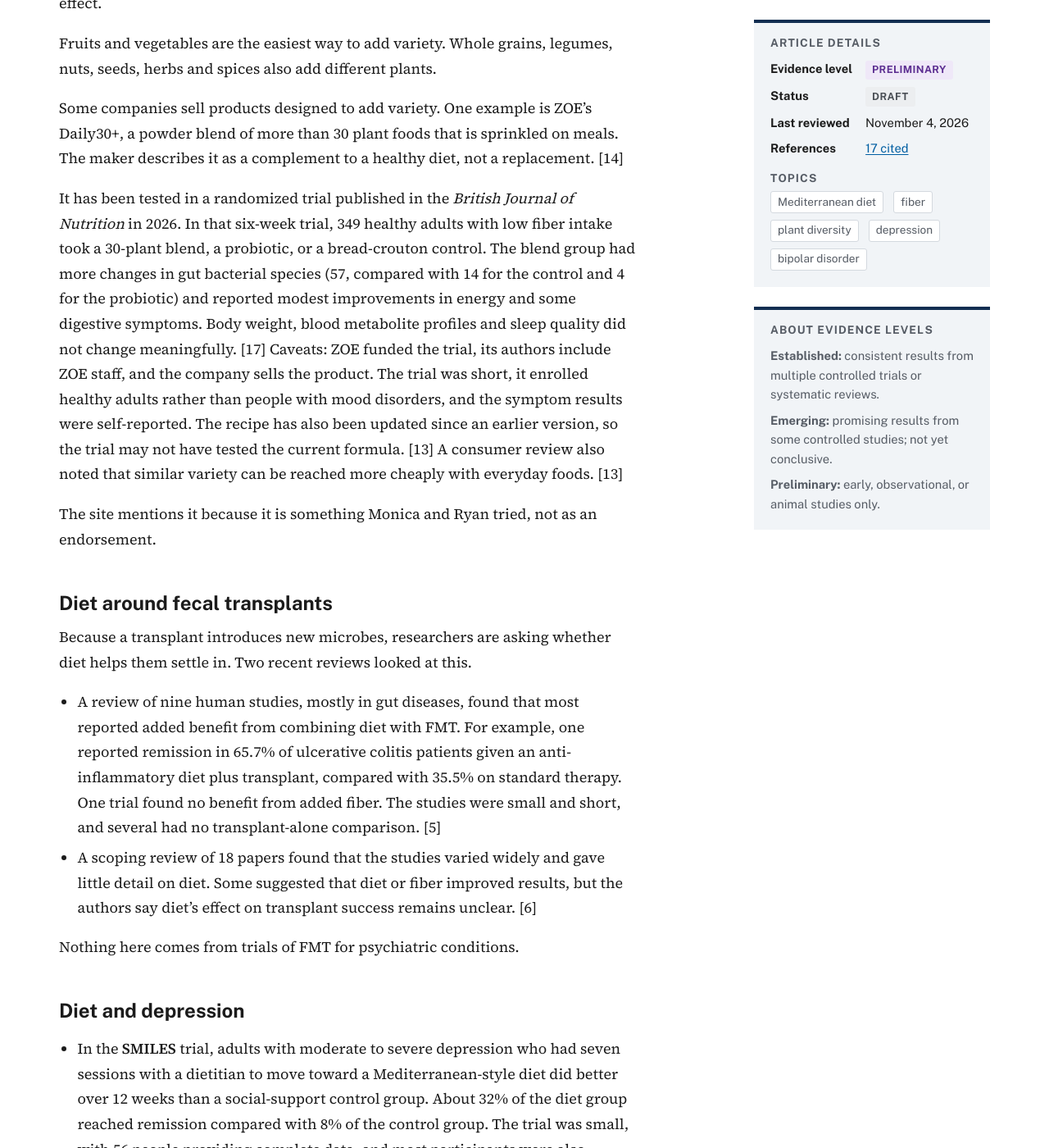
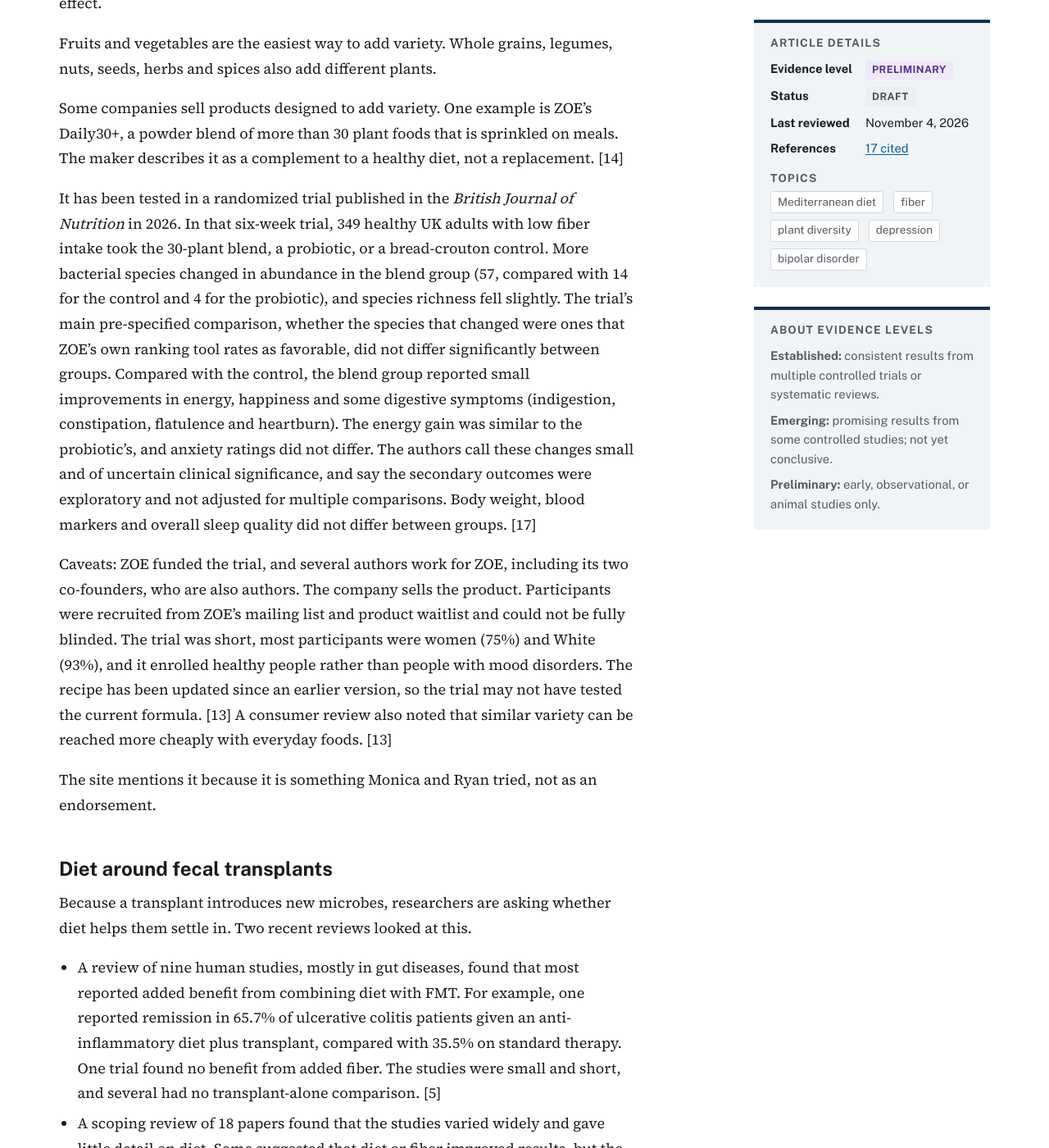
Before and after one commit to ryanmburns93/gut-microbiome-treatment-research-hub, a Jekyll site: the page built from _reading/mediterranean-diet-and-mood.md, in a window 1280 px wide and 1400 px high, scrolled down 2278 px. Shown: the whole window at 82% size. Built offline with Jekyll 4.4.1, drawn with Linux system fonts in a browser that asks for light colours; some of the changed text lies outside the part shown.

Commit message:
Tighten Daily30 trial summary against the published paper
Co-Authored-By: Claude Sonnet 5.5 <noreply@anthropic.com>
Claude-Session: https://claude.ai/code/session_01SV7nfsmy2RZvwfh98h429Q

```diff
--- a/_reading/mediterranean-diet-and-mood.md
+++ b/_reading/mediterranean-diet-and-mood.md
@@ -62,7 +62,7 @@ sources:
     note: Single-patient case report.
   - title: "Creedon et al. A randomised controlled trial of a diverse whole-food plant-based dietary intervention (Daily30) and its effects on gut microbiome, gut symptoms, energy and hunger in healthy adults. British Journal of Nutrition, 2026"
     url: https://doi.org/10.1017/S0007114526107703
-    note: 349 healthy adults, six weeks. Funded by the product's maker.
+    note: 349 healthy adults, six weeks. Funded by the product's maker, whose co-founders are authors.
 ---
 
 ## Overview
@@ -90,7 +90,9 @@ Fruits and vegetables are the easiest way to add variety. Whole grains, legumes,
 
 Some companies sell products designed to add variety. One example is ZOE's Daily30+, a powder blend of more than 30 plant foods that is sprinkled on meals. The maker describes it as a complement to a healthy diet, not a replacement. [14]
 
-It has been tested in a randomized trial published in the *British Journal of Nutrition* in 2026. In that six-week trial, 349 healthy adults with low fiber intake took a 30-plant blend, a probiotic, or a bread-crouton control. The blend group had more changes in gut bacterial species (57, compared with 14 for the control and 4 for the probiotic) and reported modest improvements in energy and some digestive symptoms. Body weight, blood metabolite profiles and sleep quality did not change meaningfully. [17] Caveats: ZOE funded the trial, its authors include ZOE staff, and the company sells the product. The trial was short, it enrolled healthy adults rather than people with mood disorders, and the symptom results were self-reported. The recipe has also been updated since an earlier version, so the trial may not have tested the current formula. [13] A consumer review also noted that similar variety can be reached more cheaply with everyday foods. [13]
+It has been tested in a randomized trial published in the *British Journal of Nutrition* in 2026. In that six-week trial, 349 healthy UK adults with low fiber intake took the 30-plant blend, a probiotic, or a bread-crouton control. More bacterial species changed in abundance in the blend group (57, compared with 14 for the control and 4 for the probiotic), and species richness fell slightly. The trial's main pre-specified comparison, whether the species that changed were ones that ZOE's own ranking tool rates as favorable, did not differ significantly between groups. Compared with the control, the blend group reported small improvements in energy, happiness and some digestive symptoms (indigestion, constipation, flatulence and heartburn). The energy gain was similar to the probiotic's, and anxiety ratings did not differ. The authors call these changes small and of uncertain clinical significance, and say the secondary outcomes were exploratory and not adjusted for multiple comparisons. Body weight, blood markers and overall sleep quality did not differ between groups. [17]
+
+Caveats: ZOE funded the trial, and several authors work for ZOE, including its two co-founders, who are also authors. The company sells the product. Participants were recruited from ZOE's mailing list and product waitlist and could not be fully blinded. The trial was short, most participants were women (75%) and White (93%), and it enrolled healthy people rather than people with mood disorders. The recipe has been updated since an earlier version, so the trial may not have tested the current formula. [13] A consumer review also noted that similar variety can be reached more cheaply with everyday foods. [13]
 
 The site mentions it because it is something Monica and Ryan tried, not as an endorsement.
 
```
Also changed, not shown: story/index.md (+1 -1 lines).
